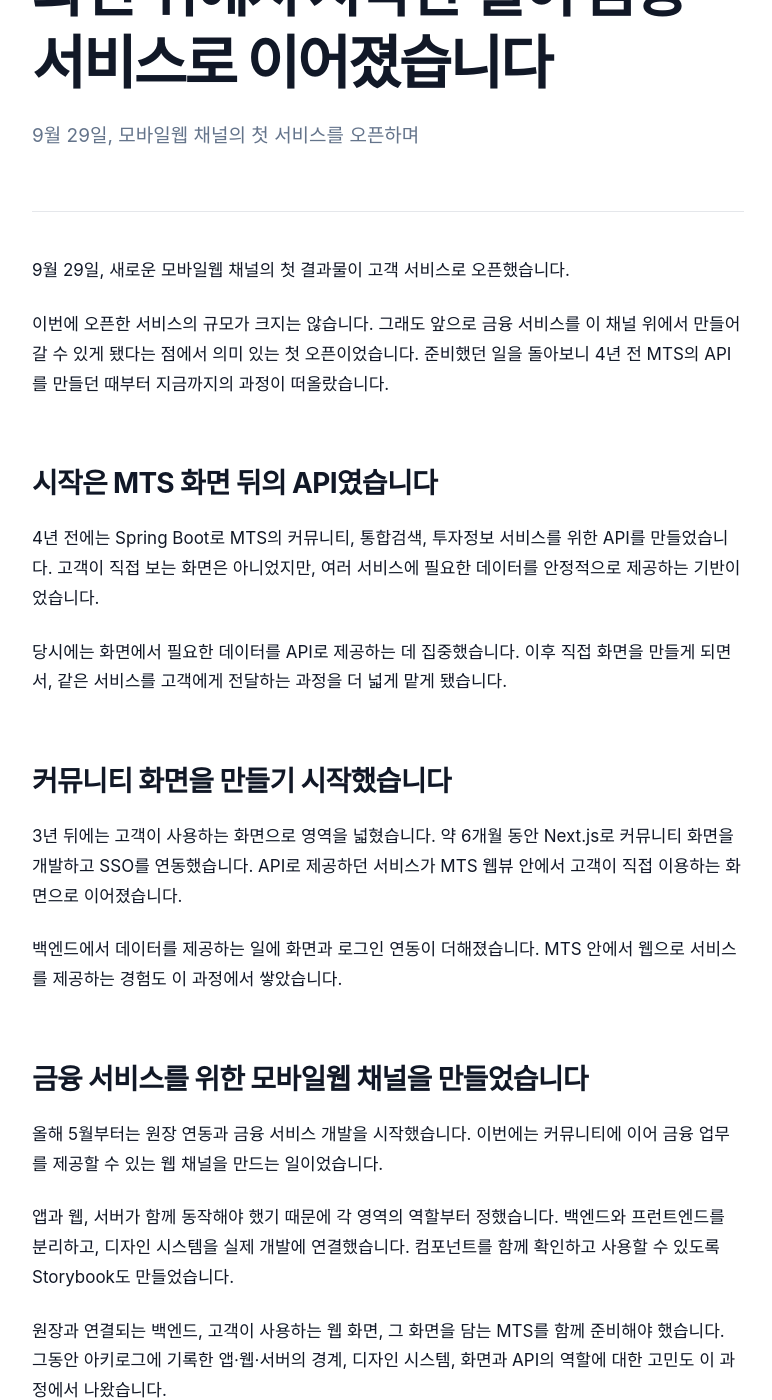
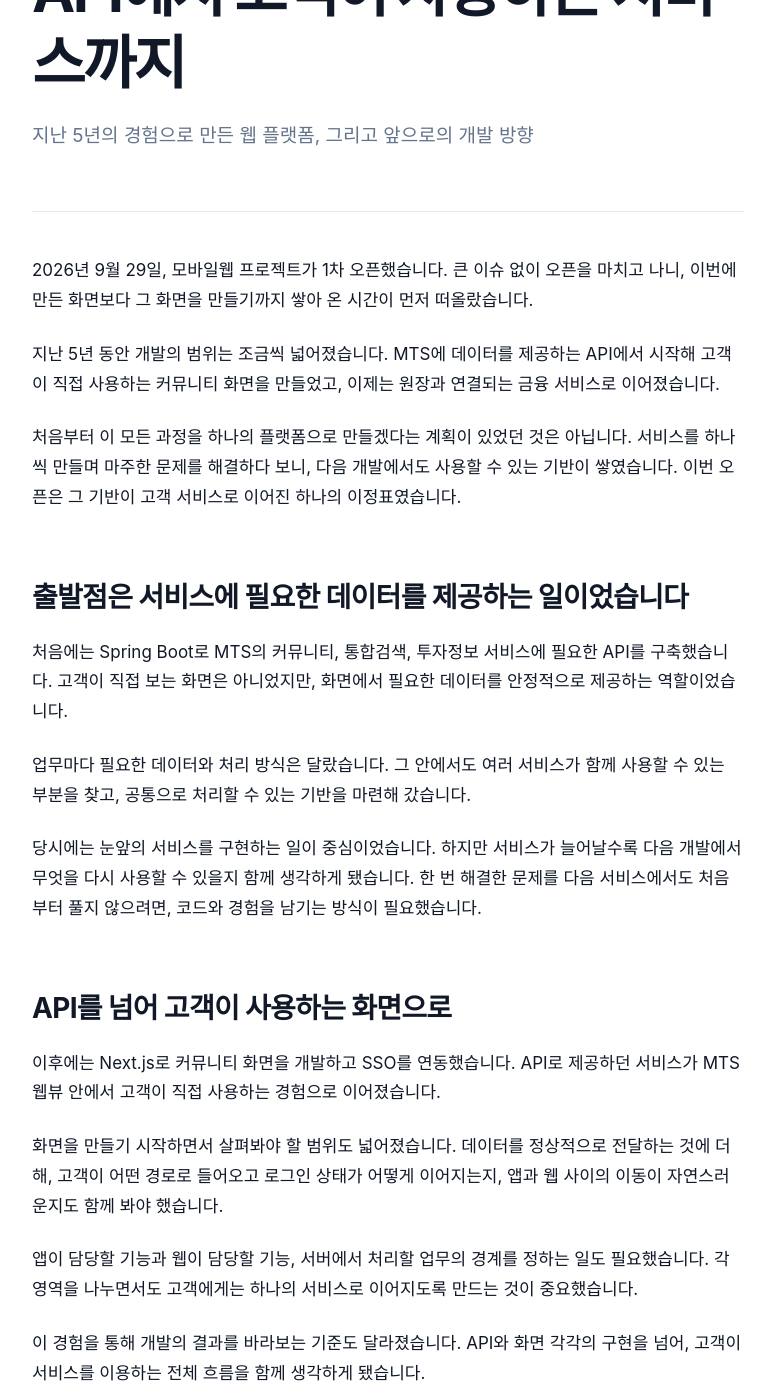
Before and after one commit to daxuan0101/archilog, a Jekyll site: the page built from _posts/2026-09-30-from-backend-api-to-web-channel.md, in a window 1280 px wide and 1400 px high, scrolled down 339 px. Shown: the whole window, without its empty margins (252-1024 px from the left). Built offline with Jekyll 4.4.1, drawn with Linux system fonts in a browser that asks for light colours; some of the changed text lies outside the part shown.

Commit message:
content: rewrite web channel launch retrospective
Co-Authored-By: Claude Opus 5.5 <noreply@anthropic.com>

```diff
--- a/_posts/2026-09-30-from-backend-api-to-web-channel.md
+++ b/_posts/2026-09-30-from-backend-api-to-web-channel.md
@@ -1,6 +1,6 @@
 ---
-title: "화면 뒤에서 시작한 일이 금융 서비스로 이어졌습니다"
-subtitle: "9월 29일, 모바일웹 채널의 첫 서비스를 오픈하며"
+title: "API에서 고객이 사용하는 서비스까지"
+subtitle: "지난 5년의 경험으로 만든 웹 플랫폼, 그리고 앞으로의 개발 방향"
 category: "Web Platform"
 series: "웹플랫폼 전환"
 tags: [웹플랫폼, 모바일웹, SpringBoot, Nextjs, WebView, Storybook]
@@ -8,36 +8,62 @@ featured: false
 migration_status: "new"
 ---
 
-9월 29일, 새로운 모바일웹 채널의 첫 결과물이 고객 서비스로 오픈했습니다.
+2026년 9월 29일, 모바일웹 프로젝트가 1차 오픈했습니다. 큰 이슈 없이 오픈을 마치고 나니, 이번에 만든 화면보다 그 화면을 만들기까지 쌓아 온 시간이 먼저 떠올랐습니다.
 
-이번에 오픈한 서비스의 규모가 크지는 않습니다. 그래도 앞으로 금융 서비스를 이 채널 위에서 만들어 갈 수 있게 됐다는 점에서 의미 있는 첫 오픈이었습니다. 준비했던 일을 돌아보니 4년 전 MTS의 API를 만들던 때부터 지금까지의 과정이 떠올랐습니다.
+지난 5년 동안 개발의 범위는 조금씩 넓어졌습니다. MTS에 데이터를 제공하는 API에서 시작해 고객이 직접 사용하는 커뮤니티 화면을 만들었고, 이제는 원장과 연결되는 금융 서비스로 이어졌습니다.
 
-## 시작은 MTS 화면 뒤의 API였습니다
+처음부터 이 모든 과정을 하나의 플랫폼으로 만들겠다는 계획이 있었던 것은 아닙니다. 서비스를 하나씩 만들며 마주한 문제를 해결하다 보니, 다음 개발에서도 사용할 수 있는 기반이 쌓였습니다. 이번 오픈은 그 기반이 고객 서비스로 이어진 하나의 이정표였습니다.
 
-4년 전에는 Spring Boot로 MTS의 커뮤니티, 통합검색, 투자정보 서비스를 위한 API를 만들었습니다. 고객이 직접 보는 화면은 아니었지만, 여러 서비스에 필요한 데이터를 안정적으로 제공하는 기반이었습니다.
+## 출발점은 서비스에 필요한 데이터를 제공하는 일이었습니다
 
-당시에는 화면에서 필요한 데이터를 API로 제공하는 데 집중했습니다. 이후 직접 화면을 만들게 되면서, 같은 서비스를 고객에게 전달하는 과정을 더 넓게 맡게 됐습니다.
+처음에는 Spring Boot로 MTS의 커뮤니티, 통합검색, 투자정보 서비스에 필요한 API를 구축했습니다. 고객이 직접 보는 화면은 아니었지만, 화면에서 필요한 데이터를 안정적으로 제공하는 역할이었습니다.
 
-## 커뮤니티 화면을 만들기 시작했습니다
+업무마다 필요한 데이터와 처리 방식은 달랐습니다. 그 안에서도 여러 서비스가 함께 사용할 수 있는 부분을 찾고, 공통으로 처리할 수 있는 기반을 마련해 갔습니다.
 
-3년 뒤에는 고객이 사용하는 화면으로 영역을 넓혔습니다. 약 6개월 동안 Next.js로 커뮤니티 화면을 개발하고 SSO를 연동했습니다. API로 제공하던 서비스가 MTS 웹뷰 안에서 고객이 직접 이용하는 화면으로 이어졌습니다.
+당시에는 눈앞의 서비스를 구현하는 일이 중심이었습니다. 하지만 서비스가 늘어날수록 다음 개발에서 무엇을 다시 사용할 수 있을지 함께 생각하게 됐습니다. 한 번 해결한 문제를 다음 서비스에서도 처음부터 풀지 않으려면, 코드와 경험을 남기는 방식이 필요했습니다.
 
-백엔드에서 데이터를 제공하는 일에 화면과 로그인 연동이 더해졌습니다. MTS 안에서 웹으로 서비스를 제공하는 경험도 이 과정에서 쌓았습니다.
+## API를 넘어 고객이 사용하는 화면으로
 
-## 금융 서비스를 위한 모바일웹 채널을 만들었습니다
+이후에는 Next.js로 커뮤니티 화면을 개발하고 SSO를 연동했습니다. API로 제공하던 서비스가 MTS 웹뷰 안에서 고객이 직접 사용하는 경험으로 이어졌습니다.
 
-올해 5월부터는 원장 연동과 금융 서비스 개발을 시작했습니다. 이번에는 커뮤니티에 이어 금융 업무를 제공할 수 있는 웹 채널을 만드는 일이었습니다.
+화면을 만들기 시작하면서 살펴봐야 할 범위도 넓어졌습니다. 데이터를 정상적으로 전달하는 것에 더해, 고객이 어떤 경로로 들어오고 로그인 상태가 어떻게 이어지는지, 앱과 웹 사이의 이동이 자연스러운지도 함께 봐야 했습니다.
 
-앱과 웹, 서버가 함께 동작해야 했기 때문에 각 영역의 역할부터 정했습니다. 백엔드와 프런트엔드를 분리하고, 디자인 시스템을 실제 개발에 연결했습니다. 컴포넌트를 함께 확인하고 사용할 수 있도록 Storybook도 만들었습니다.
+앱이 담당할 기능과 웹이 담당할 기능, 서버에서 처리할 업무의 경계를 정하는 일도 필요했습니다. 각 영역을 나누면서도 고객에게는 하나의 서비스로 이어지도록 만드는 것이 중요했습니다.
 
-원장과 연결되는 백엔드, 고객이 사용하는 웹 화면, 그 화면을 담는 MTS를 함께 준비해야 했습니다. 그동안 아키로그에 기록한 앱·웹·서버의 경계, 디자인 시스템, 화면과 API의 역할에 대한 고민도 이 과정에서 나왔습니다.
+이 경험을 통해 개발의 결과를 바라보는 기준도 달라졌습니다. API와 화면 각각의 구현을 넘어, 고객이 서비스를 이용하는 전체 흐름을 함께 생각하게 됐습니다.
 
-하나씩 정리하고 구현한 것들이 이번 서비스 오픈으로 이어졌습니다.
+## 금융 서비스를 만들기 위해 개발 기반을 정리했습니다
 
-## 다음 서비스를 만들어 갈 출발점이 생겼습니다
+커뮤니티를 만들며 쌓은 경험을 바탕으로 원장 연동과 금융 서비스 개발을 시작했습니다. 고객의 계좌와 업무를 다루는 화면에서는 데이터 조회뿐 아니라 인증 상태와 업무 조건, 처리 결과까지 함께 고려해야 했습니다.
 
-백엔드 API에서 시작해 커뮤니티 화면을 거쳐 금융 서비스 채널까지 왔습니다. 서로 다른 시기에 진행한 일들이 조금씩 이어져 하나의 웹 플랫폼이 됐습니다.
+이번에는 개별 화면을 만드는 과정과 함께, 앞으로 비슷한 업무를 어떻게 개발할지도 고민했습니다. 백엔드와 프런트엔드를 분리하고, 앱·웹·서버의 역할을 정리했습니다. 공통으로 사용할 기능과 업무별로 구현할 부분을 구분해 다음 서비스에서도 활용할 수 있는 구조를 마련했습니다.
 
-이번 오픈으로 모든 일이 끝난 것은 아닙니다. 이제 실제로 고객이 사용하는 서비스를 운영하면서 필요한 부분을 보완하고, 다음 금융 서비스도 이 채널 위에서 만들어 가려고 합니다.
+디자인 시스템을 실제 개발에 연결하는 작업도 진행했습니다. 공통 UI를 React 컴포넌트로 구현하고, Storybook에서 구성과 상태를 함께 확인할 수 있도록 했습니다.
 
-함께 고민하고 만들어 준 팀원들, 오픈까지 힘을 보태주신 모든 분께 감사드립니다. 첫 서비스를 함께 오픈한 경험을 바탕으로 고객에게 필요한 서비스를 하나씩 더해 가겠습니다.
+같은 버튼과 입력창을 화면마다 새로 구현하면 작은 차이가 쌓일 수 있습니다. 공통 컴포넌트가 있으면 개발자는 업무 흐름에 집중하고, 디자인과 개발은 같은 기준을 보며 결과를 확인할 수 있습니다. 재사용할 코드를 마련하는 일과 함께, 서로 확인하고 이야기할 기준을 만드는 일이기도 했습니다.
+
+이렇게 쌓인 기반을 하나의 웹 플랫폼으로 정리했습니다. API와 화면, 공통 기능과 UI 자산이 다음 개발로 이어질 수 있도록 묶은 것입니다.
+
+## 첫 오픈이 갖는 의미
+
+이번에 오픈한 서비스의 규모는 크지 않습니다. 아직 만들어야 할 기능도 많습니다. 그럼에도 뜻깊은 이유는, 앞으로 다양한 금융 서비스를 이 채널 위에서 개발할 수 있는 기반을 실제 고객 서비스에 적용했기 때문입니다.
+
+API에서 시작한 개발이 커뮤니티 화면을 거쳐 금융 서비스 채널로 이어졌습니다. 각 단계에서 쌓은 경험을 다음 단계에 활용하면서, 하나의 서비스를 만드는 일이 공통 개발 기반을 만드는 일로 확장됐습니다.
+
+오픈은 여러 팀이 함께 맞춰 온 결과이기도 합니다. 기획과 디자인, 앱과 서버, 인증과 보안, 테스트와 운영이 연결돼야 고객이 사용할 수 있는 서비스가 됩니다. 함께 고민하고 만들어 준 팀원들, 오픈까지 힘을 보태주신 모든 분께 감사드립니다.
+
+## 앞으로는 이 기반을 더 잘 사용하는 개발을 하려 합니다
+
+앞으로는 조회 중심의 서비스를 넘어 처리성 금융 업무로 범위를 넓혀 갈 예정입니다. 추가 인증과 전자서명, 업무 처리와 결과 확인이 이어지는 흐름에서 고객이 현재 상태를 이해하고 필요한 절차를 수행할 수 있도록 만드는 것이 다음 과제입니다.
+
+개발 자산도 계속 다듬으려 합니다. 공통 API와 UI 컴포넌트를 실제 업무에서 사용하며 부족한 부분을 보완하고, 사용 기준과 문서를 함께 관리하겠습니다. 새로 합류한 개발자도 기존 경험을 활용할 수 있어야 플랫폼이 팀의 자산으로 남을 수 있다고 생각합니다.
+
+AI를 활용한 화면 개발도 이 기반 위에서 이어 가려 합니다. Figma 디자인 시스템과 Storybook UI Library를 연결하고, Claude Code가 화면 구현을 보조하며 개발자가 결과를 검토하는 방식을 실제 업무에 적용해 갈 계획입니다.
+
+AI를 활용하면서도 중요하게 보는 것은 같은 기준입니다. 어떤 컴포넌트를 사용해야 하는지, 어떤 업무 규칙을 지켜야 하는지, 무엇을 확인해야 하는지가 분명해야 결과를 검토하고 개선할 수 있습니다. 그동안 정리한 개발 기준과 공통 자산이 이 과정에서도 역할을 할 것으로 기대합니다.
+
+오픈 이후의 운영도 함께 다듬어야 합니다. 변경 이력을 버전으로 관리하고, 배포와 모니터링, 보안 점검을 지속할 수 있도록 운영 기반을 정비해 가겠습니다. 새 서비스를 추가하는 일과 이미 제공하는 서비스를 안정적으로 유지하는 일이 함께 이어져야 합니다.
+
+지난 5년을 돌아보면, 개발의 범위가 넓어질 때마다 다음에 살펴봐야 할 문제도 달라졌습니다. 데이터를 제공하던 시기에는 화면과 고객의 흐름을, 화면을 만들던 시기에는 앱과 업무의 연결을, 금융 서비스를 만들면서는 공통 기준과 운영의 지속성을 더 생각하게 됐습니다.
+
+앞으로도 새로운 서비스를 만들며 그 기준을 계속 다듬어 가려 합니다. 다음 개발이 지금까지의 경험 위에서 시작할 수 있도록, 그리고 그 경험이 고객에게 더 편리한 서비스로 이어지도록 하겠습니다.
```
